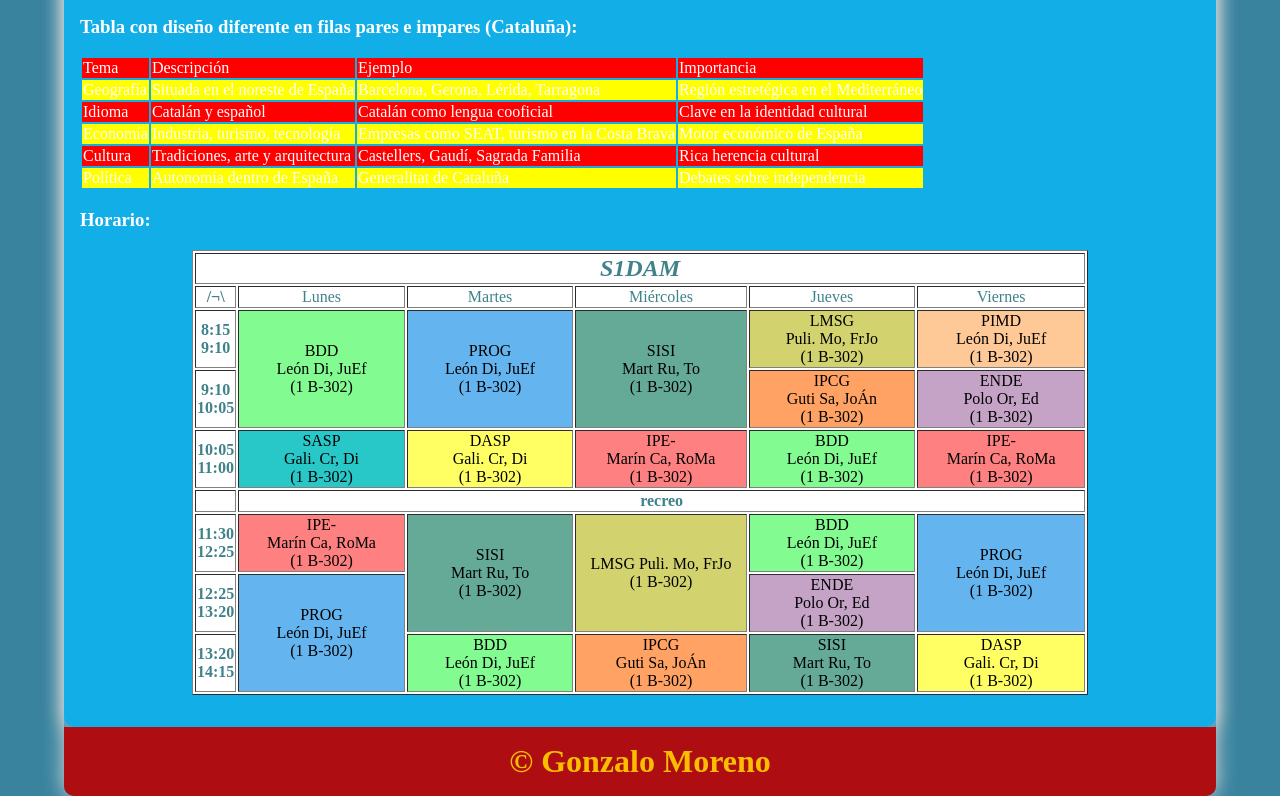
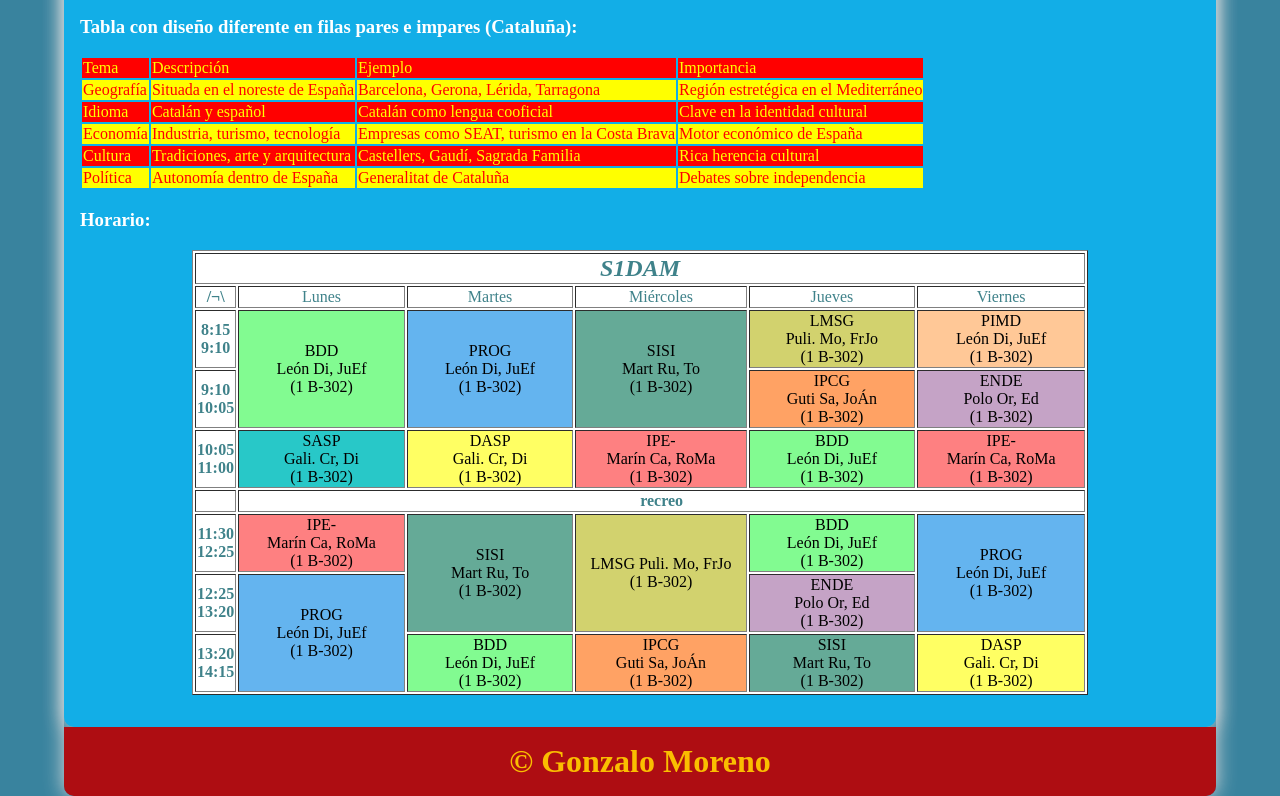
Before and after one commit to Gonchitus/web24, a plain HTML site: page tablas.html in a window 1280 px wide. Shown: the part 1134-1930 px from the top of the page. Drawn offline with Linux system fonts and the light colour scheme.

Commit message:
Quinto commit

```diff
--- a/css/style.css
+++ b/css/style.css
@@ -270,6 +270,12 @@ h1 {
     width: 80%;
     margin: 0 auto;
 }
+.letracolor2{
+    color: yellow;
+}
+.letracolor3{
+    color: red;
+}
 .bdd{
     background-color: #82fb91;
 
--- a/tablas.html
+++ b/tablas.html
@@ -221,40 +221,40 @@
                 <h3>Tabla con diseño diferente en filas pares e impares (Cataluña):</h3>
                 <table class="striped">
                     <tr>
-                        <td>Tema</td>
-                        <td>Descripción</td>
-                        <td>Ejemplo</td>
-                        <td>Importancia</td>
+                        <td class="letracolor2">Tema</td>
+                        <td class="letracolor2">Descripción</td>
+                        <td class="letracolor2">Ejemplo</td>
+                        <td class="letracolor2">Importancia</td>
                     </tr>
                     <tr>
-                        <td>Geografía</td>
-                        <td>Situada en el noreste de España</td>
-                        <td>Barcelona, Gerona, Lérida, Tarragona</td>
-                        <td>Región estretégica en el Mediterráneo</td>
+                        <td class="letracolor3">Geografía</td>
+                        <td class="letracolor3">Situada en el noreste de España</td>
+                        <td class="letracolor3">Barcelona, Gerona, Lérida, Tarragona</td>
+                        <td class="letracolor3">Región estretégica en el Mediterráneo</td>
                     </tr>
                     <tr>
-                        <td>Idioma</td>
-                        <td>Catalán y español</td>
-                        <td>Catalán como lengua cooficial</td>
-                        <td>Clave en la identidad cultural</td>
+                        <td class="letracolor2">Idioma</td>
+                        <td class="letracolor2">Catalán y español</td>
+                        <td class="letracolor2">Catalán como lengua cooficial</td>
+                        <td class="letracolor2">Clave en la identidad cultural</td>
                     </tr>
                     <tr>
-                        <td>Economía</td>
-                        <td>Industria, turismo, tecnología</td>
-                        <td>Empresas como SEAT, turismo en la Costa Brava</td>
-                        <td>Motor económico de España</td>
+                        <td class="letracolor3">Economía</td>
+                        <td class="letracolor3">Industria, turismo, tecnología</td>
+                        <td class="letracolor3">Empresas como SEAT, turismo en la Costa Brava</td>
+                        <td class="letracolor3">Motor económico de España</td>
                     </tr>
                     <tr>
-                        <td>Cultura</td>
-                        <td>Tradiciones, arte y arquitectura</td>
-                        <td>Castellers, Gaudí, Sagrada Familia</td>
-                        <td>Rica herencia cultural</td>
+                        <td class="letracolor2">Cultura</td>
+                        <td class="letracolor2">Tradiciones, arte y arquitectura</td>
+                        <td class="letracolor2">Castellers, Gaudí, Sagrada Familia</td>
+                        <td class="letracolor2">Rica herencia cultural</td>
                     </tr>
                     <tr>
-                        <td>Política</td>
-                        <td>Autonomía dentro de España</td>
-                        <td>Generalitat de Cataluña</td>
-                        <td>Debates sobre independencia</td>
+                        <td class="letracolor3">Política</td>
+                        <td class="letracolor3">Autonomía dentro de España</td>
+                        <td class="letracolor3">Generalitat de Cataluña</td>
+                        <td class="letracolor3">Debates sobre independencia</td>
                     </tr>
                 </table>
                 <h3>Horario:</h3>
```
